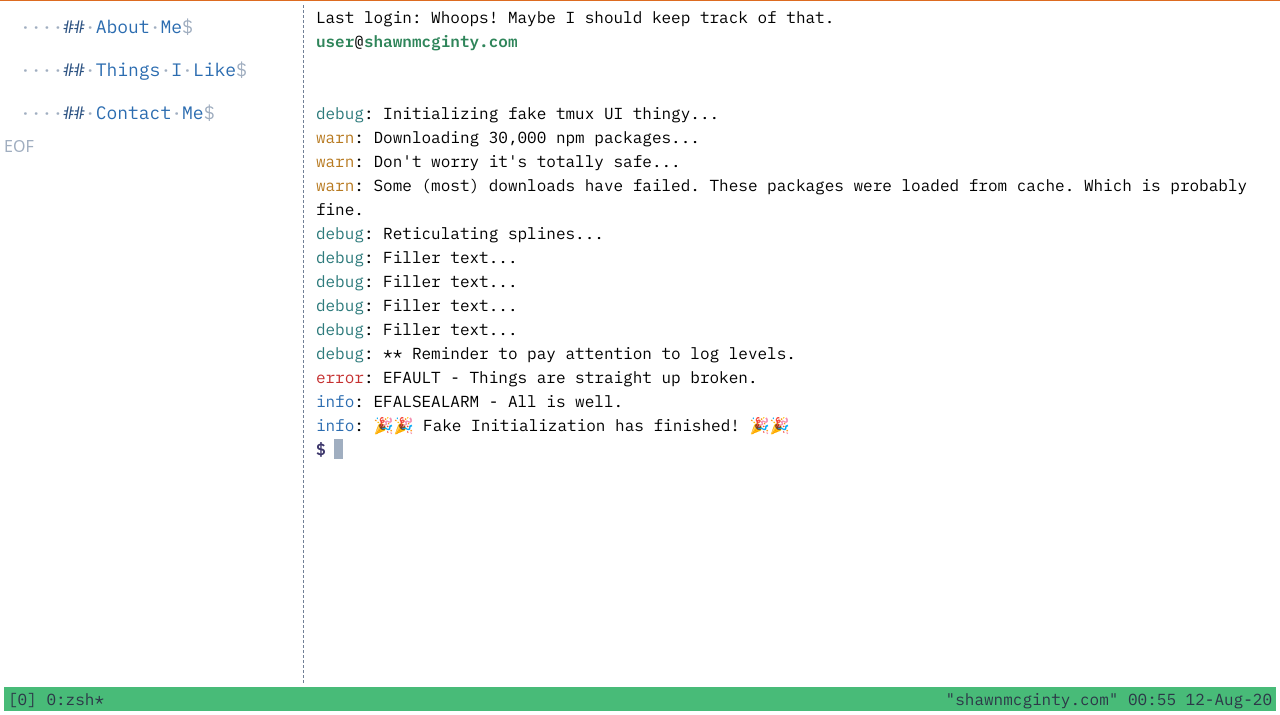
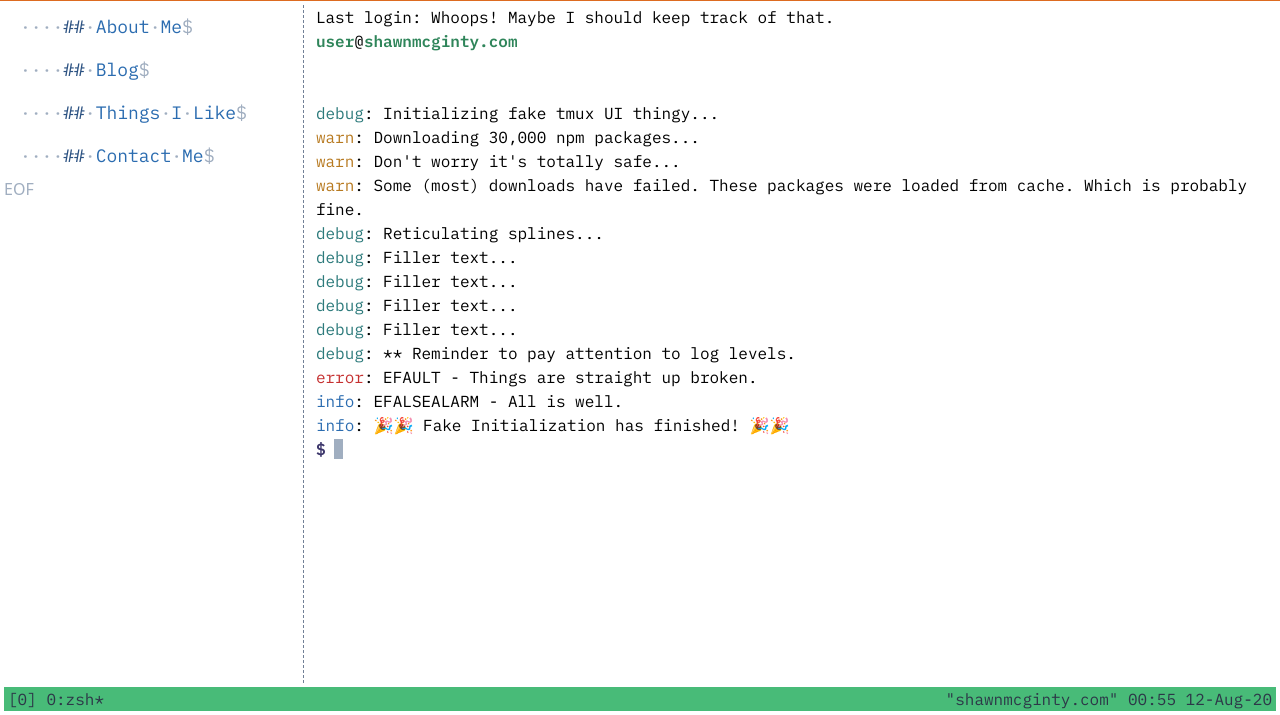
Before and after one commit to shawn-mcginty/shawnmcginty-com, a Gatsby site: page / in a window 1280 px wide. Shown: the part 85-800 px from the top of the page. Built offline with nearby package versions, Linux system fonts and the light colour scheme; Gatsby itself is replaced by a stand-in of ours; a web font is replaced by a local one.

Commit message:
added blog link

```diff
--- a/src/components/header.js
+++ b/src/components/header.js
@@ -35,6 +35,9 @@ export default function Header() {
 					<a href="/about-me" className="px-4 py-2 text-white hover:text-gray-400">
 						About Me
 					</a>
+					<a href="https://medium.com/@shawn.mcginty" className="px-4 py-2 text-white hover:text-gray-400">
+						Blog
+					</a>
 					<a href="/things" className="px-4 py-2 text-white hover:text-gray-400">
 						Things I Like
 					</a>
--- a/src/components/mainPage.js
+++ b/src/components/mainPage.js
@@ -7,6 +7,7 @@ import Tmux from './tmux';
 import './mainPage.css';
 
 /*  Matomo */
+if (typeof window !== 'undefined') {
 	var _paq = window._paq = window._paq || [];
 	/* tracker methods like "setCustomDimension" should be called before "trackPageView" */
 	_paq.push(['trackPageView']);
@@ -18,6 +19,7 @@ _paq.push(['enableLinkTracking']);
 		var d=document, g=d.createElement('script'), s=d.getElementsByTagName('script')[0];
 		g.type='text/javascript'; g.async=true; g.src=u+'matomo.js'; s.parentNode.insertBefore(g,s);
 	})();
+}
 /* End Matomo Code */
 export default function MainPage({ display }) {
 	return <div className="flex flex-col h-screen max-h-screen min-h-0">
--- a/src/components/vim.js
+++ b/src/components/vim.js
@@ -25,8 +25,9 @@ export default function Vim({ setText, text, setInputText, disabled, tmuxState,
 	const [isAboutHover, setAboutHover] = useState(false);
 	const [isThingsHover, setThingsHover] = useState(false);
 	const [isContactHover, setContactHover] = useState(false);
-	const linkClassName = `inline-block py-2 px-4 text-blue-700${disabled ? ' cursor-not-allowed' : ' hover:border hover:border-blue-700 hover:bg-blue-700 hover:text-white'}`;
-	const activeLinkClassName = 'inline-block py-2 px-4 text-white bg-blue-600 border-blue-600 hover:border-blue-700 hover:bg-blue-700';
+	const [isBlogHover, setBlogHover] = useState(false);
+	const linkClassName = `focus:outline-none inline-block py-2 px-4 text-blue-700${disabled ? ' cursor-not-allowed' : ' hover:border hover:border-blue-700 hover:bg-blue-700 hover:text-white'}`;
+	const activeLinkClassName = 'focus:outline-none inline-block py-2 px-4 text-white bg-blue-600 border-blue-600 hover:border-blue-700 hover:bg-blue-700';
 	const whitespaceClassName = 'text-gray-500 select-none';
 	const hoverWhitespaceClassName = `${disabled ? 'text-gray-500' : 'text-blue-700'} select-none`;
 	const tokenClassName = 'text-blue-800';
@@ -104,6 +105,35 @@ export default function Vim({ setText, text, setInputText, disabled, tmuxState,
 					<span className={getWhitespaceeClass(isAboutHover, isAboutMeActive)}>$</span>
 				</button>
 			</li>
+			<li className="mr-10">
+				<a
+					href="https://medium.com/@shawn.mcginty"
+					className={ linkClassName }
+					onMouseEnter={() => {
+						setBlogHover(true);
+						if (disabled) {
+							return;
+						}
+
+						const newLines = [
+							<>blog --help</>,
+							<>Check out my profile at medium.com.</>,
+						];
+						typeAnimation(setText, text, setInputText, newLines);
+					}}
+					onMouseLeave={(e) => {
+						e.target.blur();
+						setBlogHover(false);
+					}}
+				>
+					<span className={getWhitespaceeClass(isBlogHover, false)}>&middot;&middot;&middot;&middot;</span>
+					<span className={getTokenClass(isBlogHover, false)}>##</span>
+					<span className={getWhitespaceeClass(isBlogHover, false)}>&middot;</span>
+					Blog
+					<span className={getWhitespaceeClass(isBlogHover, false)}>$</span>
+				</a>
+			</li>
+
 			<li className="mr-10">
 				<button
 					className={ isThingsActive ? activeLinkClassName : linkClassName }
```
Lines whose indentation alone changed are shown as unchanged.
